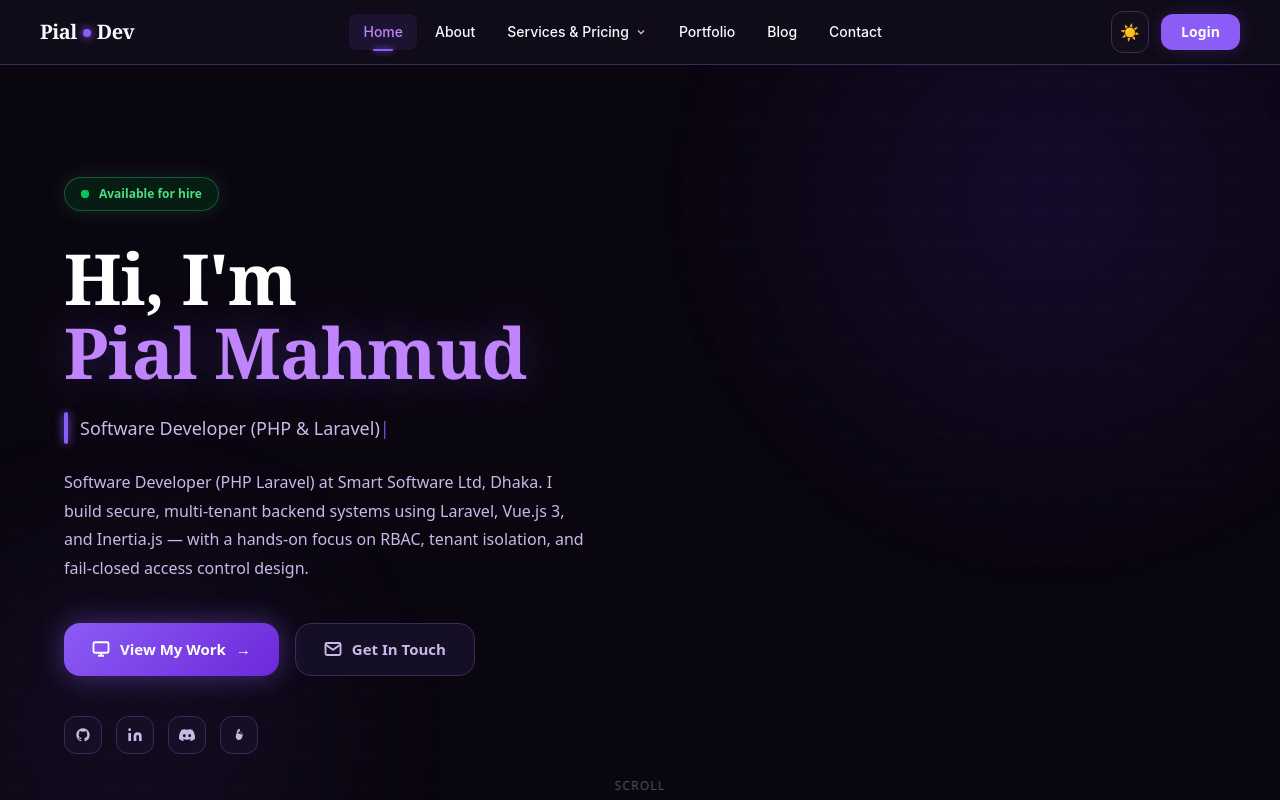
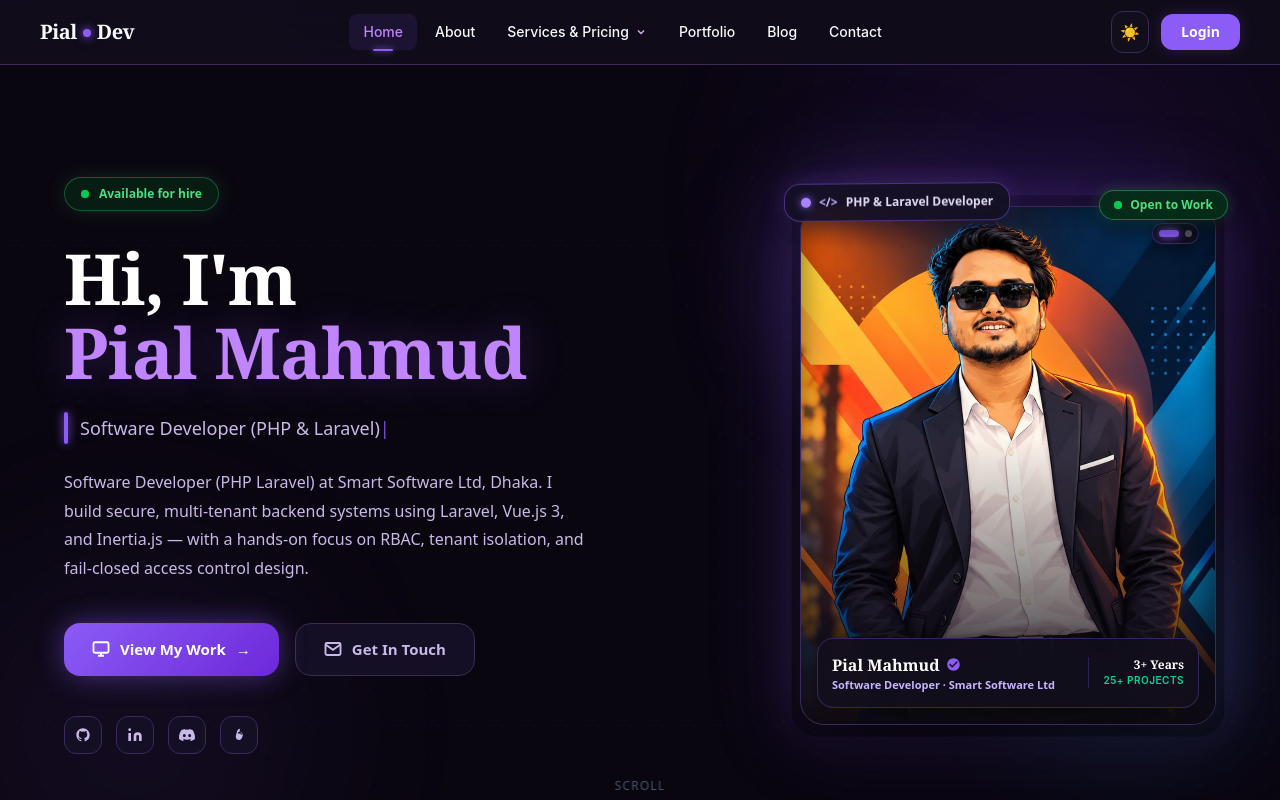
Before and after one commit to mahmudpial/portfolio_and_blog_app_fontend, a Vue app: page / in a window 1280 px wide. Shown: the top 800 px of the page. Built offline with nearby package versions, Linux system fonts and the light colour scheme; no server answers; the HTML template or start-up script is replaced by a standard one.

Commit message:
feat(hero): add dual portrait photo auto-crossfade rotator with pause-on-hover, dots and arrows, and CMS settings

```diff
--- a/src/views/admin/SiteSettingsManager.vue
+++ b/src/views/admin/SiteSettingsManager.vue
@@ -214,6 +214,38 @@
                         <input v-model="settingsMap['home_btn2_link']" type="text" placeholder="e.g. /contact"
                             class="w-full px-4 py-3 rounded-xl text-sm bg-black/50 border text-white focus:outline-none focus:border-violet-500 transition-colors"
                             style="border-color:rgba(139, 92, 246, 0.25);" />
+                    </div>
+
+                    <!-- Hero Showcase Dual Images & Interval -->
+                    <div class="md:col-span-2 pt-4 border-t" style="border-color:rgba(139, 92, 246, 0.15);">
+                        <h4 class="text-xs font-bold uppercase tracking-widest text-violet-400 mb-4 flex items-center gap-2">
+                            <span>📸</span>
+                            <span>Hero Dual Photo Crossfade Showcase</span>
+                        </h4>
+                    </div>
+
+                    <div>
+                        <label class="block text-xs font-bold uppercase tracking-wider text-purple-300/80 mb-2">Hero Showcase Photo 1 URL</label>
+                        <input v-model="settingsMap['home_hero_image_1']" type="text" placeholder="/images/pial-mahmud-about.jpg or https://..."
+                            class="w-full px-4 py-3 rounded-xl text-sm bg-black/50 border text-white focus:outline-none focus:border-violet-500 transition-colors"
+                            style="border-color:rgba(139, 92, 246, 0.25);" />
+                        <p class="text-[11px] opacity-40 mt-1">First rotating portrait image shown on the hero section.</p>
+                    </div>
+
+                    <div>
+                        <label class="block text-xs font-bold uppercase tracking-wider text-purple-300/80 mb-2">Hero Showcase Photo 2 URL</label>
+                        <input v-model="settingsMap['home_hero_image_2']" type="text" placeholder="/images/pial-mahmud.jpg or https://..."
+                            class="w-full px-4 py-3 rounded-xl text-sm bg-black/50 border text-white focus:outline-none focus:border-violet-500 transition-colors"
+                            style="border-color:rgba(139, 92, 246, 0.25);" />
+                        <p class="text-[11px] opacity-40 mt-1">Second rotating portrait image shown on crossfade.</p>
+                    </div>
+
+                    <div>
+                        <label class="block text-xs font-bold uppercase tracking-wider text-purple-300/80 mb-2">Auto-Switch Interval (Seconds)</label>
+                        <input v-model="settingsMap['home_hero_interval_sec']" type="number" min="3" max="300" placeholder="e.g. 7"
+                            class="w-full px-4 py-3 rounded-xl text-sm bg-black/50 border text-white focus:outline-none focus:border-violet-500 transition-colors"
+                            style="border-color:rgba(139, 92, 246, 0.25);" />
+                        <p class="text-[11px] opacity-40 mt-1">Recommended: 6–8 seconds (smooth auto-rotator between the 2 photos).</p>
                     </div>
                 </div>
             </div>
--- a/src/views/public/HomeView.vue
+++ b/src/views/public/HomeView.vue
@@ -132,8 +132,8 @@
                 </div>
 
                 <!-- RIGHT — Large Professional Tech Lead Profile Showcase -->
-                <div class="hidden md:flex justify-end items-center hero-card">
-                    <div class="relative w-[23rem] lg:w-[26rem]">
+                <div class="flex justify-center md:justify-end items-center hero-card mt-8 md:mt-0">
+                    <div class="relative w-[19rem] sm:w-[22rem] md:w-[23rem] lg:w-[26rem]">
 
                         <!-- Ambient Glow Rings Behind Photo -->
                         <div class="absolute -top-12 -left-12 w-64 h-64 rounded-full pointer-events-none blur-3xl opacity-40"
@@ -161,21 +161,56 @@
 
                         <!-- Main Portrait Showcase Frame -->
                         <div class="relative rounded-3xl border overflow-hidden group transition-all duration-500 hover:shadow-[0_0_90px_rgba(139,92,246,0.3)]"
-                            style="background:#120E1C;border-color:#3B2A5A;box-shadow:0 25px 60px -15px rgba(0,0,0,0.8), 0 0 50px rgba(139,92,246,0.18);">
+                            style="background:#120E1C;border-color:#3B2A5A;box-shadow:0 25px 60px -15px rgba(0,0,0,0.8), 0 0 50px rgba(139,92,246,0.18);"
+                            @mouseenter="isHeroPaused = true"
+                            @mouseleave="isHeroPaused = false">
 
                             <!-- Large Portrait Photo -->
-                            <div class="relative w-full aspect-[4/5] overflow-hidden bg-[#0A0610] flex items-center justify-center">
-                                <img :src="homeAvatarUrl"
-                                    alt="Pial Mahmud - Software Developer"
-                                    class="w-full h-full object-cover object-top transition-transform duration-700 group-hover:scale-105" />
+                            <div class="relative w-full aspect-[4/5] overflow-hidden bg-[#0A0610] flex items-center justify-center select-none">
+                                <!-- Dual Crossfade Images -->
+                                <div v-for="(imgSrc, idx) in heroImages" :key="idx"
+                                    class="absolute inset-0 transition-all duration-1000 ease-in-out flex items-center justify-center"
+                                    :class="currentHeroImgIdx === idx ? 'opacity-100 scale-100 z-10' : 'opacity-0 scale-105 pointer-events-none z-0'">
+                                    <img :src="imgSrc"
+                                        :alt="`${ownerName} - Photo ${idx + 1}`"
+                                        class="w-full h-full object-cover object-top transition-transform duration-700 group-hover:scale-105"
+                                        loading="eager" />
+                                </div>
 
                                 <!-- Bottom gradient fade for text clarity -->
-                                <div class="absolute inset-0 pointer-events-none"
-                                    style="background:linear-gradient(to bottom, transparent 50%, rgba(10,6,16,0.5) 75%, rgba(18,14,28,0.98) 100%);"></div>
+                                <div class="absolute inset-0 pointer-events-none z-10"
+                                    style="background:linear-gradient(to bottom, transparent 45%, rgba(10,6,16,0.5) 75%, rgba(18,14,28,0.98) 100%);"></div>
 
                                 <!-- Subtle edge lighting / vignette -->
-                                <div class="absolute inset-0 pointer-events-none"
+                                <div class="absolute inset-0 pointer-events-none z-10"
                                     style="box-shadow:inset 0 0 30px rgba(0,0,0,0.5);"></div>
+
+                                <!-- Manual Switch Arrows (Visible on hover) -->
+                                <button @click.stop="prevHeroImage"
+                                    class="absolute left-3 top-1/2 -translate-y-1/2 z-20 w-8 h-8 rounded-full border flex items-center justify-center text-white/80 hover:text-white transition-all opacity-0 group-hover:opacity-100 hover:scale-110 cursor-pointer"
+                                    style="background:rgba(18,14,28,0.85);border-color:rgba(139,92,246,0.4);backdrop-filter:blur(8px);"
+                                    title="Previous photo">
+                                    <svg width="14" height="14" viewBox="0 0 24 24" fill="none" stroke="currentColor" stroke-width="2.5"><polyline points="15 18 9 12 15 6"></polyline></svg>
+                                </button>
+                                <button @click.stop="nextHeroImage"
+                                    class="absolute right-3 top-1/2 -translate-y-1/2 z-20 w-8 h-8 rounded-full border flex items-center justify-center text-white/80 hover:text-white transition-all opacity-0 group-hover:opacity-100 hover:scale-110 cursor-pointer"
+                                    style="background:rgba(18,14,28,0.85);border-color:rgba(139,92,246,0.4);backdrop-filter:blur(8px);"
+                                    title="Next photo">
+                                    <svg width="14" height="14" viewBox="0 0 24 24" fill="none" stroke="currentColor" stroke-width="2.5"><polyline points="9 18 15 12 9 6"></polyline></svg>
+                                </button>
+
+                                <!-- Top-Right Dynamic Photo Indicators -->
+                                <div class="absolute top-4 right-4 z-20 flex items-center gap-1.5 p-1.5 rounded-full border"
+                                    style="background:rgba(18,14,28,0.85);border-color:rgba(139,92,246,0.35);backdrop-filter:blur(10px);box-shadow:0 4px 15px rgba(0,0,0,0.5);">
+                                    <button v-for="(_, idx) in heroImages" :key="'dot-' + idx"
+                                        @click.stop="setHeroImage(idx)"
+                                        class="transition-all duration-300 rounded-full flex items-center justify-center border-0 cursor-pointer p-0"
+                                        :style="currentHeroImgIdx === idx
+                                            ? 'width:20px;height:7px;background:#8B5CF6;box-shadow:0 0 8px #8B5CF6;'
+                                            : 'width:7px;height:7px;background:rgba(255,255,255,0.3);'"
+                                        :title="`Photo ${idx + 1}`">
+                                    </button>
+                                </div>
 
                                 <!-- Floating Experience & Credentials Bar (Bottom) -->
                                 <div class="absolute bottom-4 left-4 right-4 z-20 flex items-center justify-between p-3.5 rounded-2xl border"
@@ -892,14 +927,40 @@ const ownerName = computed(() => settings.value['home_hero_title'] || settings.v
 const ownerInitials = computed(() =>
     ownerName.value.split(' ').map(w => w[0]).join('').toUpperCase().slice(0, 2)
 )
-const homeAvatarLoadFailed = ref(false)
-const homeAvatarUrl = computed(() =>
-    settings.value['avatar_url'] || settings.value['about_image'] || auth.user?.profile_image?.trim?.() || '/images/pial-mahmud-about.jpg'
-)
 
-watch(homeAvatarUrl, () => {
-    homeAvatarLoadFailed.value = false
+// ── Hero Dual Image Carousel & Crossfade Rotator ─────────
+const currentHeroImgIdx = ref(0)
+const isHeroPaused = ref(false)
+let heroImageTimer = null
+
+const heroImages = computed(() => {
+    const img1 = settings.value['home_hero_image_1'] || settings.value['avatar_url'] || settings.value['about_image'] || auth.user?.profile_image?.trim?.() || '/images/pial-mahmud-about.jpg'
+    const img2 = settings.value['home_hero_image_2'] || '/images/pial-mahmud.jpg'
+    return [img1, img2]
 })
+
+function nextHeroImage() {
+    currentHeroImgIdx.value = (currentHeroImgIdx.value + 1) % heroImages.value.length
+}
+
+function prevHeroImage() {
+    currentHeroImgIdx.value = (currentHeroImgIdx.value - 1 + heroImages.value.length) % heroImages.value.length
+}
+
+function setHeroImage(idx) {
+    currentHeroImgIdx.value = idx
+}
+
+function startHeroImageRotator() {
+    if (heroImageTimer) clearInterval(heroImageTimer)
+    // Default interval: 7 seconds (or configured in CMS settings, clamped between 3s and 120s)
+    const intervalSec = Math.max(3, Number(settings.value['home_hero_interval_sec']) || 7)
+    heroImageTimer = setInterval(() => {
+        if (!isHeroPaused.value) {
+            nextHeroImage()
+        }
+    }, intervalSec * 1000)
+}
 
 // ── Typewriter role rotator ──────────────────────────────
 const defaultRoles = [
@@ -1012,6 +1073,7 @@ const testimonials = computed(() => {
 // ── Lifecycle ────────────────────────────────────────────
 onMounted(async () => {
     typeTimer = setTimeout(typewrite, 600)
+    startHeroImageRotator()
 
     try {
         if (auth.isLoggedIn && auth.isAdmin && !auth.user?.profile_image) {
@@ -1039,6 +1101,8 @@ onMounted(async () => {
             } else if (typeof list === 'object' && list !== null) {
                 settings.value = list
             }
+            // Restart rotator if custom interval was received from backend
+            startHeroImageRotator()
         }
     } catch (e) {
         console.warn('Could not fetch portfolio data:', e.message)
@@ -1051,5 +1115,6 @@ onMounted(async () => {
 
 onUnmounted(() => {
     clearTimeout(typeTimer)
+    if (heroImageTimer) clearInterval(heroImageTimer)
 })
 </script>
```
